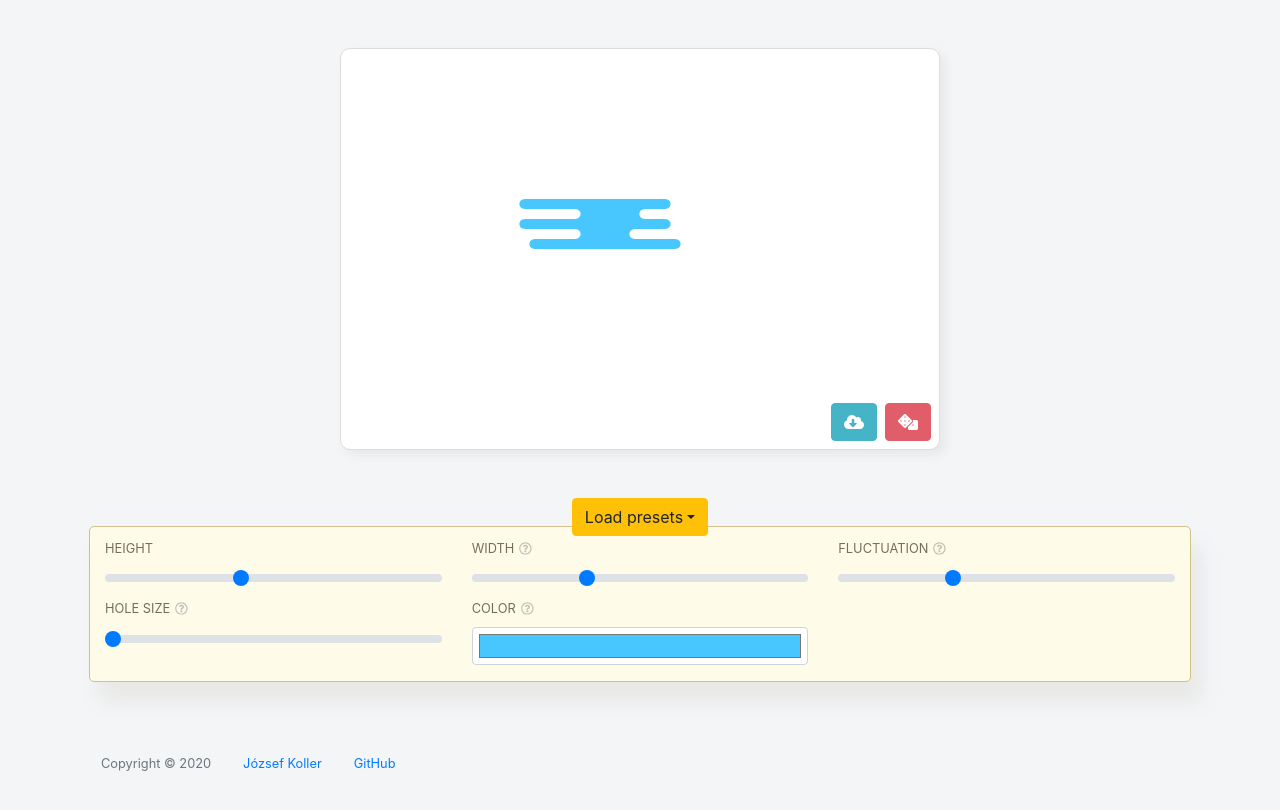
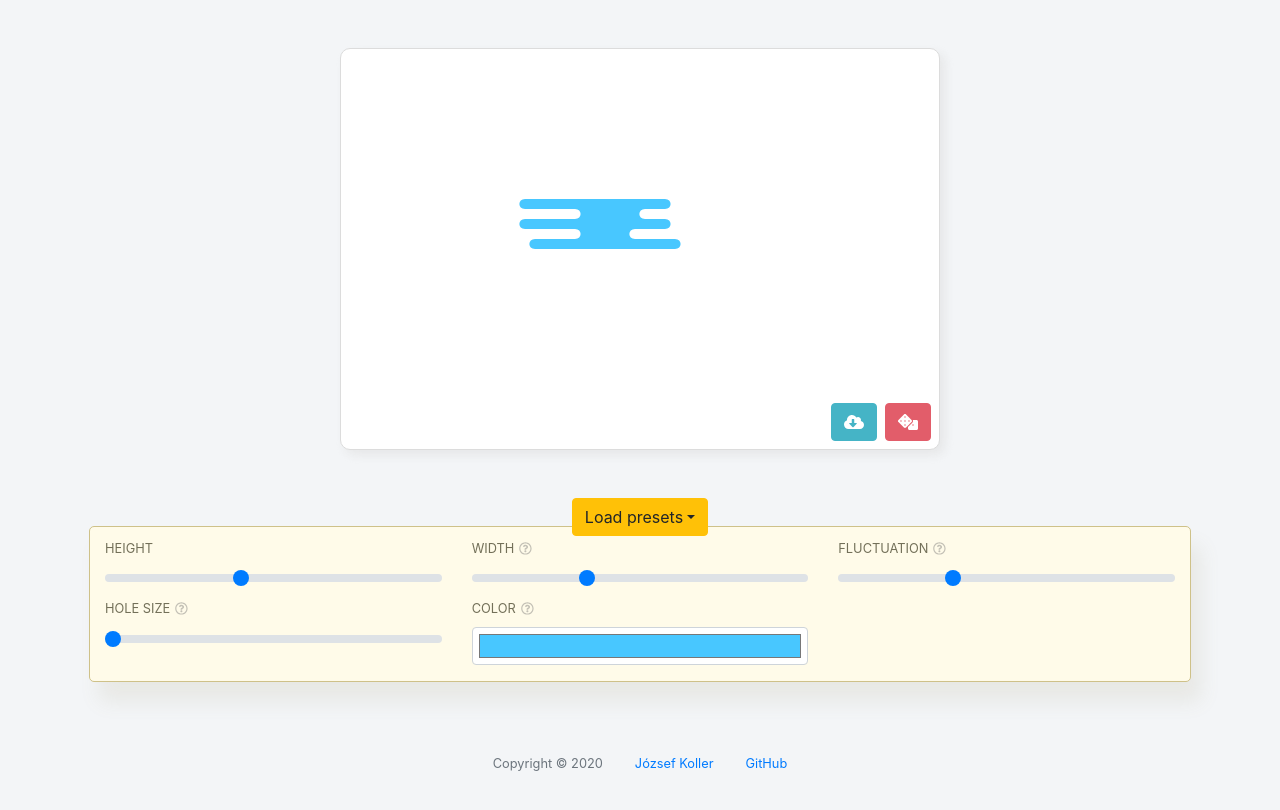
Before and after one commit to onetdev/cloud_generator, a Vue app: page / in a window 1280 px wide. Shown: the top 810 px of the page. Built offline with nearby package versions, Linux system fonts and the light colour scheme.

Commit message:
Update readme.md

```diff
--- a/src/App.vue
+++ b/src/App.vue
@@ -5,7 +5,7 @@
       <Configurator :config="config" v-on:update:config="onUpdateConfig($event)" />
     </b-container>
     <footer class="container" id="footer">
-      <b-nav pills small>
+      <b-nav pills small align="center">
         <b-nav-item disabled>Copyright &copy; 2020</b-nav-item>
         <b-nav-item href="https://onetdev.com">József Koller</b-nav-item>
         <b-nav-item href="https://github.com/orosznyet">GitHub</b-nav-item>
```
Also changed, not shown: 1 other file (tests, documents, lock files or other folders).
